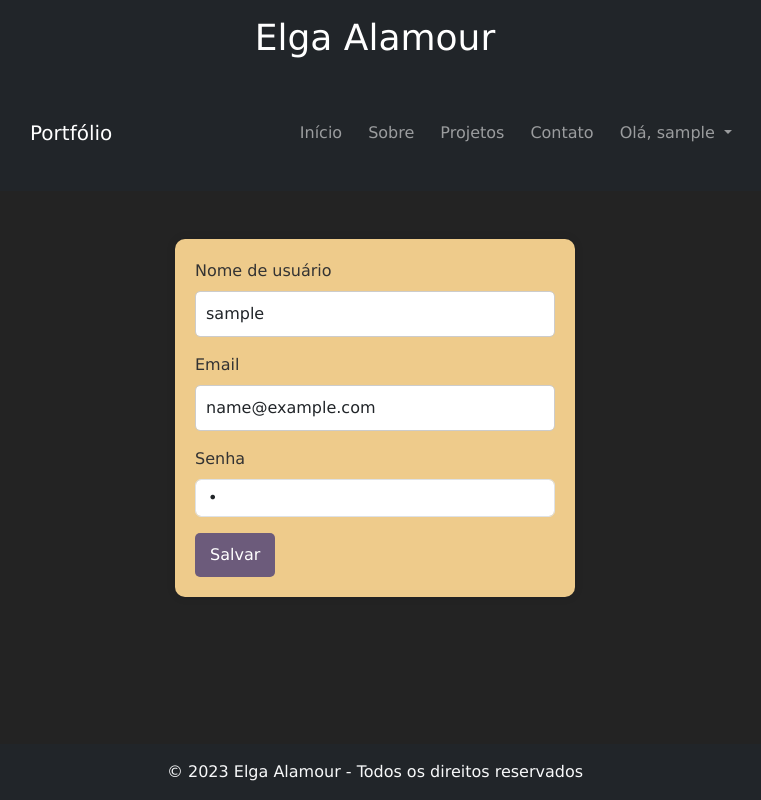
After one commit to barbo56/projeto_flask, a Flask app: page /editar in a window 1280 px wide. The commit adds this page. Shown: the whole page, without its empty margins (265-1026 px from the left). Run offline with Flask 3, Linux system fonts and the light colour scheme; the visitor is signed in with stand-in values (Sample User, id 1).

Commit message:
Adição da rota de edição de dados do usuário
Devido a ausência na aula a rota e suas funções não estão funcionais

```diff
--- a/app/routes.py
+++ b/app/routes.py
@@ -77,3 +77,26 @@ def sair():
     session.pop('nome_usuario', None)
     #session.pop('email', None)
     return redirect(url_for('login'))
+
+#A partir daqui foi onde faltei a aula, no caso de erro comentar todo o código até a marcação
+@app.route('/editar')
+def editar():
+    if 'nome_usuario' not in session:
+        return redirect(url_for('login'))
+    usuario = CadastroModels.query.filter_by(nome_usuario = session['nome_usuario']).first()
+    #Porque não usar um elif aqui?
+    if request.method == 'POST':
+        usuario.nome_usuario = request.form.get('nome_usuario')
+        usuario.email = request.form.get('email')
+        senha = request.form.get('senha')
+        usuario.senha = bcrypt.generate_password_hash(senha).decode('utf-8')
+        db.session.commit()
+        session['nome_usuario'] = usuario.nome_usuario
+        session['email'] = usuario.email
+        session['senha'] = usuario.senha
+
+        flash('Dados atualizados com sucesso')
+        return redirect(url_for('editar'))
+
+    return render_template('editar.html', title = 'Editar dados', usuario = usuario)
+#comentar até aqui
--- a/app/templates/base.html
+++ b/app/templates/base.html
@@ -33,23 +33,29 @@
           <li class="nav-item">
             <a class="nav-link" href="contato">Contato</a>
           </li>
-
+          <!-- Caso dê cagadinha substituir o código pelo antigo, findando na marcação -->
           {% if session['nome_usuario'] %}
-            <li class="nav-item">
-              <span class="nav-link">Olá, {{ session['nome_usuario'] }}</span>
-            </li>
-            <li class="nav-item">
-              <a class="nav-link" href="sair"><i class="bi bi-box-arrow-right"></i></a>
-            </li>
+          <li class="nav-item dropdown">
+            <a class="nav-link dropdown-toggle" href="#" id="userDropdown" role="button" data-toggle="dropdown" aria-haspopup="true" aria-expanded="false">
+              Olá, {{ session['nome_usuario'] }}
+            </a>
+            <div class="dropdown-menu dropdown-menu-right" aria-labelledby="userDropdown">
+              <h6 class="dropdown-header">Informações do Usuário</h6>
+              <div class="dropdown-divider"></div>
+                <p class="dropdown-item"><strong>Nome de usuário:</strong> {{ session['nome_usuario'] }}</p>
+                <p class="dropdown-item"><strong>Email:</strong> {{ session['email'] }}</p>
+              <div class="dropdown-divider"></div>
+                <a class="dropdown-item" href="/editar">Alterar Dados</a>
+                <a class="dropdown-item" href="/sair">Sair</a>
+              <div class="dropdown-divider"></div>
+              <a class="dropdown-item" href="/excluir_conta" onclick="return confirm('Tem certeza de que deseja excluir sua conta? Essa ação é irreversível.');">Excluir Conta</a>
+            </div>
+          </li>
           {% else %}
-          <li class="nav-item">
-            <a class="nav-link" href="cadastro">Cadastre-se</a>
-          </li>
-          <li class="nav-item">
-            <a class="nav-link" href="login">Entrar</a>
-          </li>
+            <li class="nav-item"><a class="nav-link" href="/cadastro">Cadastre-se</a></li>
+            <li class="nav-item"><a class="nav-link" href="/login">Entrar</a></li>
           {% endif %}
-
+          <!-- Fim da marcação -->
         </ul>
       </div>
     </div>
--- /dev/null
+++ b/app/templates/editar.html
@@ -0,0 +1,32 @@
+{% extends 'base.html' %}
+
+{% block conteudo %}
+
+{% with mensagens = get_flashed_messages() %}
+  {% if mensagens %}
+    <ul class="flashes list-unstyled">
+      {% for mensagem in mensagens %}
+        <li class="alert alert-secondary" role="alert">{{ mensagem }}</li>
+      {% endfor %}
+    </ul>
+  {% endif %}
+{% endwith %}
+
+<form action="" method="post">
+    <div class="form-row">
+        <div class="mb-3">
+            <label for="nome_usuario">Nome de usuário</label>
+            <input type="text" class="form-control" name="nome_usuario" value="{{ session['nome_usuario'] }}">
+        </div>
+        <div class="mb-3">
+            <label for="email">Email</label>
+            <input type="email" class="form-control" name="email" value="{{ session['email'] }}">
+        </div>
+        <div class="mb-3">
+            <label for="senha">Senha</label>
+            <input type="password" class="form-control" name="senha" value="{{ session['senha'] }}">
+        </div>
+    </div>
+    <button class="btn btn-primary" type="submit">Salvar</button>
+</form>
+{% endblock %}
```
Also changed, not shown: app/templates/trecho_substituir_base.html (added, +15 -0 lines).
